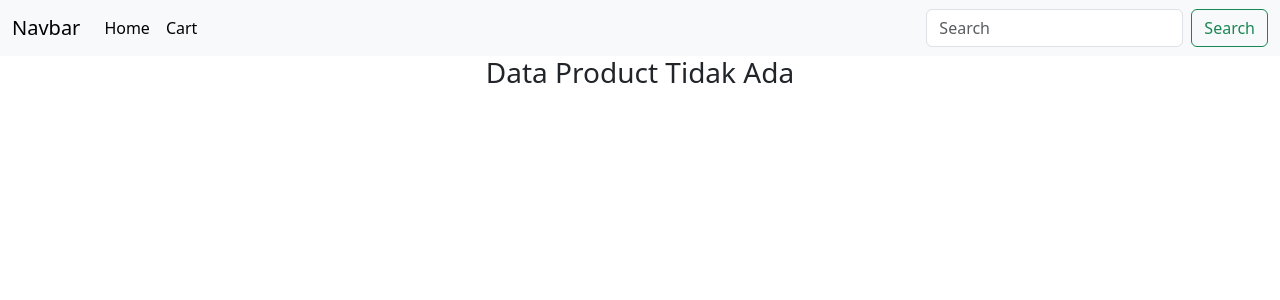
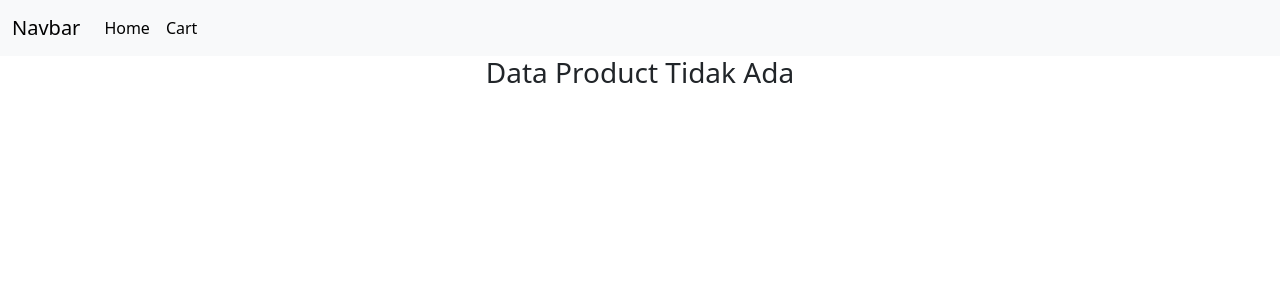
Before and after one commit to Lio3307/CartIn, a React (Vite) app: page /detail-product/1 in a window 1280 px wide. Shown: the top 300 px of the page. Built offline with nearby package versions, Linux system fonts and the light colour scheme; no server answers.

Commit message:
minor  change

```diff
--- a/src/components/NavBar.jsx
+++ b/src/components/NavBar.jsx
@@ -5,7 +5,7 @@ export function NavBar() {
     const { inputVal, setInputVal, handleInput } = useSearchBarContext()
 
     const currentLocation = useLocation()
-    const hideElements = currentLocation.pathname === '/cartItems'
+    const hideElements = currentLocation.pathname === '/cartItems' || currentLocation.pathname.startsWith('/detail-product')
     return (
         <>
             <nav className="navbar p navbar-expand-lg bg-body-tertiary">
--- a/src/pages/DetailProduct.jsx
+++ b/src/pages/DetailProduct.jsx
@@ -1,11 +1,11 @@
-import { useParams } from "react-router-dom"
 import { useProductContext } from "../contexts/contextData";
-import { Link } from "react-router-dom";
+import { Link, useParams } from "react-router-dom";
 import { useCartContext } from "../contexts/cartContext";
 
 export function DetailProduct() {
     const { productData } = useProductContext();
     const { addToCart, cartItems } = useCartContext()
+
 
     const { id } = useParams();
 
@@ -15,7 +15,7 @@ export function DetailProduct() {
     const handleCart = (e) => {
         e.preventDefault()
         const alreadyInCart = cartItems.some(itemVal => itemVal.id === findMatchItemById.id)
-        if(alreadyInCart) return alert("Data sudah Ada!!")
+        if (alreadyInCart) return alert("Data sudah Ada!!")
         else {
             alert("Data Di Tambahkan Ke Keranjang")
             addToCart(findMatchItemById.id)
```
Lines whose indentation alone changed are shown as unchanged.
